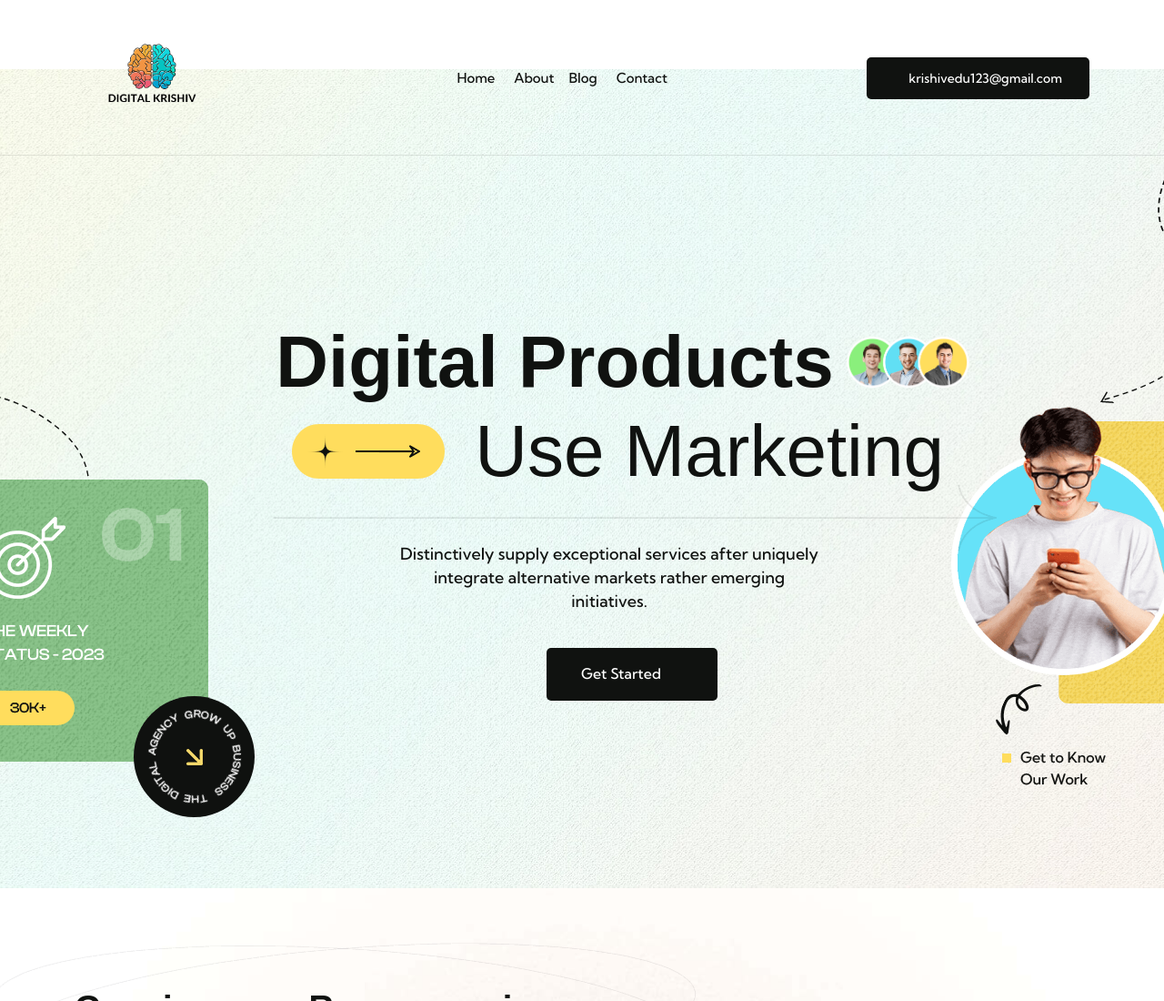
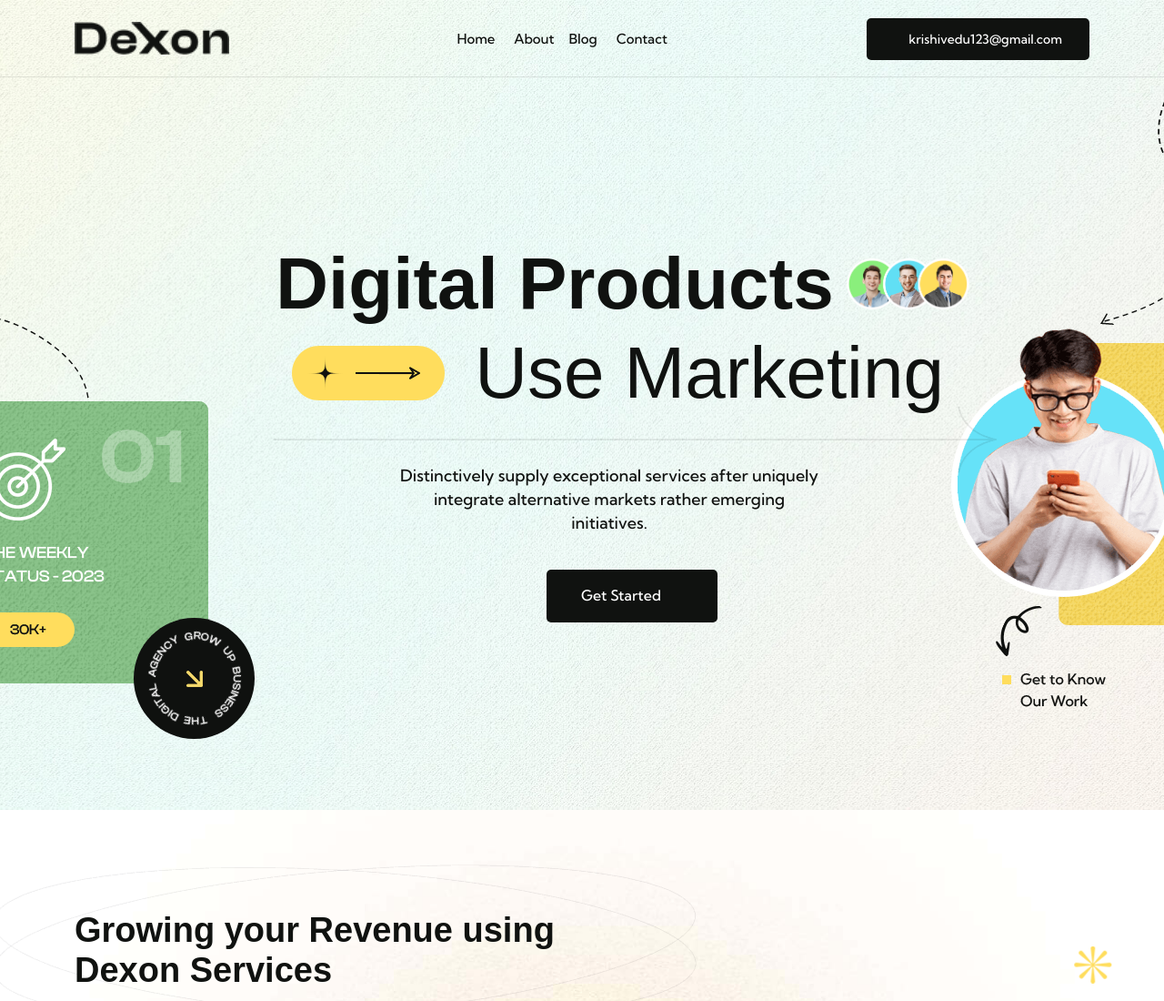
Before and after one commit to krishivedu123/dexon, a plain HTML site: page index.html in a window 1280 px wide. Shown: the top 1100 px of the page at 91% size. Drawn offline with Linux system fonts and the light colour scheme; some icons are missing; a web font is replaced by a local one.

Commit message:
Update index.html
logo

```diff
--- a/index.html
+++ b/index.html
@@ -65,7 +65,7 @@
 				<div class="col-lg-2">
 					<div class="logo">
 						<a class="logo_img" href="index.html" title="dexon">
-							<img src="assets/images/Orange_Blue_Brain_Digital_World_Logo-removebg-preview.png" alt="logo" >
+							<img src="assets/images/logo.png" alt="logo" >
 						</a>
 						<a class="main_sticky" href="index.html" title="dexon">
 							<img src="assets/images/Orange_Blue_Brain_Digital_World_Logo-removebg-preview.png" alt="logo" style=" width: 88px;">
```
